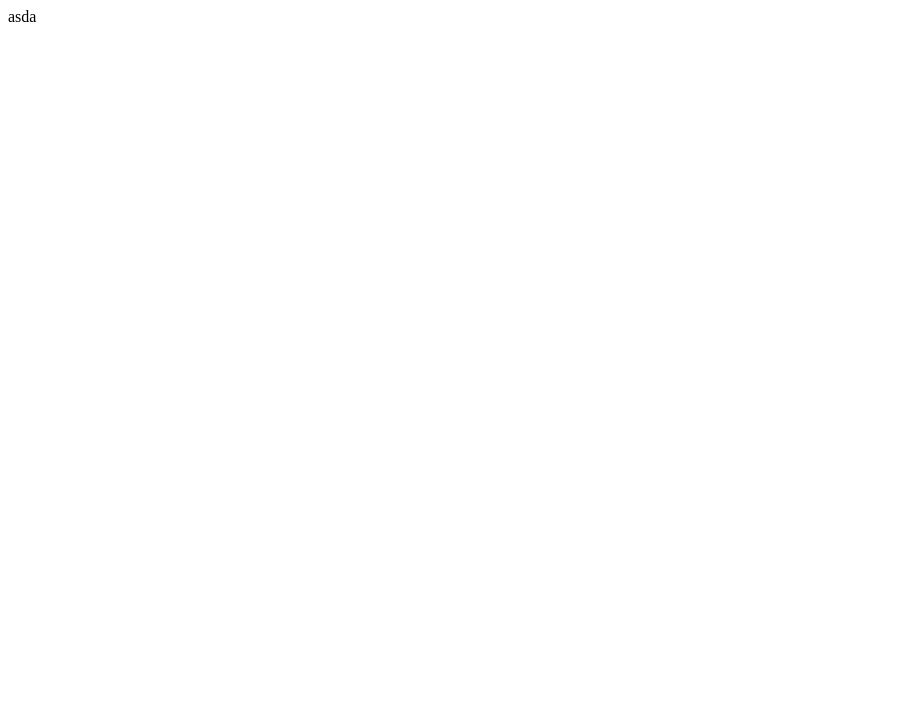
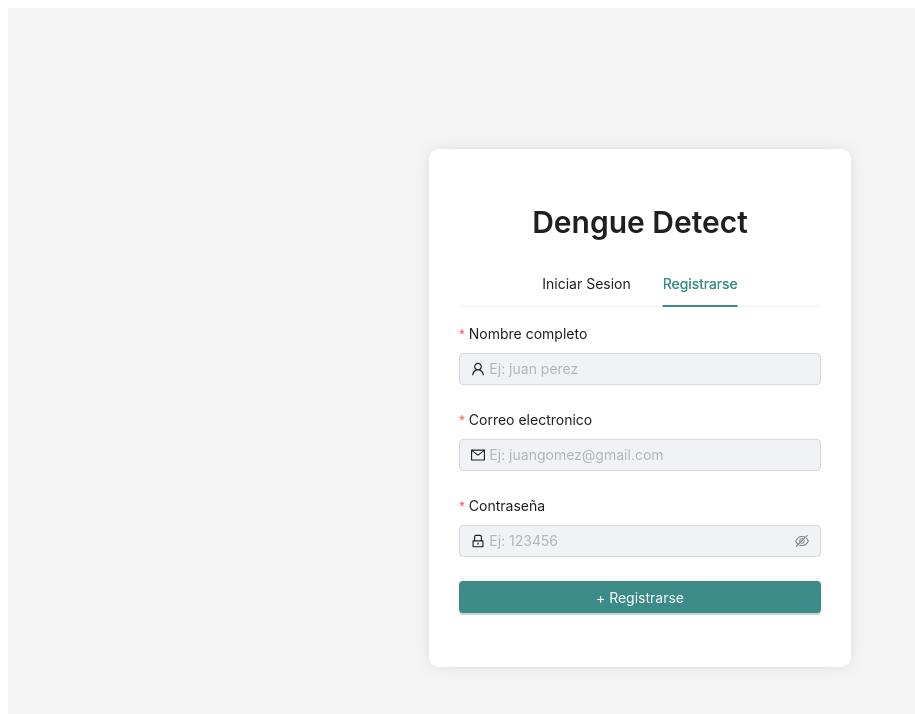
Before and after one commit to HKevinH/dengue-detect, a React (Vite) app in the folder frontend/: page /register in a window 1280 px wide. Shown: the top 714 px of the page, without its empty margins (0-915 px from the left). Built offline with nearby package versions, Linux system fonts and the light colour scheme.

Commit message:
Refactor project structure and update dependencies

```diff
--- a/frontend/package.json
+++ b/frontend/package.json
@@ -10,6 +10,7 @@
     "preview": "vite preview"
   },
   "dependencies": {
+    "@ant-design/icons": "^5.5.1",
     "antd": "^5.21.4",
     "dengue-detect-monorepo": "file:..",
     "react": "^18.3.1",
--- a/frontend/src/pages/main/App.jsx
+++ b/frontend/src/pages/main/App.jsx
@@ -1,5 +1,7 @@
+import { RouterLocation } from "../../router/Router";
+
 function App() {
-  return <>asda</>;
+  return <RouterLocation />;
 }
 
 export default App;
--- /dev/null
+++ b/frontend/src/pages/signUpPage/Forms.jsx
@@ -0,0 +1,94 @@
+import { UserOutlined, MailOutlined, LockOutlined } from "@ant-design/icons";
+import { Form, Input, Button } from "antd";
+
+export const FormRegister = ({ onFinish }) => {
+  return (
+    <Form name="register" onFinish={onFinish} layout="vertical">
+      <Form.Item
+        name="fullname"
+        label="Nombre completo"
+        rules={[
+          {
+            required: true,
+            message: "Por favor ingrese su nombre completo!",
+          },
+        ]}
+      >
+        <Input prefix={<UserOutlined />} placeholder="Ej: juan perez" />
+      </Form.Item>
+
+      <Form.Item
+        name="email"
+        label="Correo electronico"
+        rules={[
+          {
+            required: true,
+            type: "email",
+            message: "Por favor ingrese un correo válido!",
+          },
+        ]}
+      >
+        <Input
+          prefix={<MailOutlined />}
+          placeholder="Ej: juangomez@gmail.com"
+        />
+      </Form.Item>
+
+      <Form.Item
+        name="password"
+        label="Contraseña"
+        rules={[
+          {
+            required: true,
+            message: "Por favor ingrese su contraseña!",
+          },
+        ]}
+      >
+        <Input.Password prefix={<LockOutlined />} placeholder="Ej: 123456" />
+      </Form.Item>
+
+      <Form.Item>
+        <Button type="primary" htmlType="submit" block>
+          + Registrarse
+        </Button>
+      </Form.Item>
+    </Form>
+  );
+};
+
+export const FormLogin = ({ onFinish }) => {
+  return (
+    <Form name="login" onFinish={onFinish} layout="vertical">
+      <Form.Item
+        name="email"
+        label="Correo electronico"
+        rules={[
+          {
+            required: true,
+            type: "email",
+            message: "Por favor ingrese un correo válido!",
+          },
+        ]}
+      >
+        <Input prefix={<MailOutlined />} placeholder="Ej:" />
+      </Form.Item>
+      <Form.Item
+        name="password"
+        label="Contraseña"
+        rules={[
+          {
+            required: true,
+            message: "Por favor ingrese su contraseña!",
+          },
+        ]}
+      >
+        <Input.Password prefix={<LockOutlined />} placeholder="Ej: 123456" />
+      </Form.Item>
+      <Form.Item>
+        <Button type="primary" htmlType="submit" block>
+          Iniciar Sesion
+        </Button>
+      </Form.Item>
+    </Form>
+  );
+};
--- /dev/null
+++ b/frontend/src/pages/signUpPage/SignUpPage.jsx
@@ -0,0 +1,49 @@
+import React from "react";
+import { Tabs, Row, Col, Layout, Typography } from "antd";
+import { FormLogin, FormRegister } from "./Forms";
+
+const { TabPane } = Tabs;
+const { Content } = Layout;
+const { Title } = Typography;
+
+const SignUpPage = ({ login }) => {
+  const onFinish = (values) => {
+    console.log("Received values: ", values);
+  };
+
+  return (
+    <Layout style={{ minHeight: "100vh" }}>
+      <Content>
+        <Row justify="center" align="middle" style={{ minHeight: "100vh" }}>
+          <Col xs={24} sm={16} md={12} lg={8}>
+            <div
+              style={{
+                padding: "30px",
+                background: "#fff",
+                borderRadius: "10px",
+                boxShadow: "0 0 15px rgba(0, 0, 0, 0.1)",
+              }}
+            >
+              <Title
+                level={2}
+                style={{ textAlign: "center", marginBottom: "20px" }}
+              >
+                Dengue Detect
+              </Title>
+              <Tabs defaultActiveKey={`${login ? "1" : "2"}`} centered>
+                <TabPane tab="Iniciar Sesion" key="1">
+                  <FormLogin onFinish={onFinish} />
+                </TabPane>
+                <TabPane tab="Registrarse" key="2">
+                  <FormRegister onFinish={onFinish} />
+                </TabPane>
+              </Tabs>
+            </div>
+          </Col>
+        </Row>
+      </Content>
+    </Layout>
+  );
+};
+
+export default SignUpPage;
--- a/frontend/src/router/Router.jsx
+++ b/frontend/src/router/Router.jsx
@@ -0,0 +1,13 @@
+import { BrowserRouter, Routes, Route } from "react-router-dom";
+import SignUpPage from "../pages/signUpPage/SignUpPage";
+
+export const RouterLocation = () => {
+  return (
+    <BrowserRouter>
+      <Routes>
+        <Route path="/register" element={<SignUpPage login={false} />} />
+        <Route path="/login" element={<SignUpPage login={true} />} />
+      </Routes>
+    </BrowserRouter>
+  );
+};
```
Also changed, not shown: 2 other files (tests, documents, lock files or other folders).
